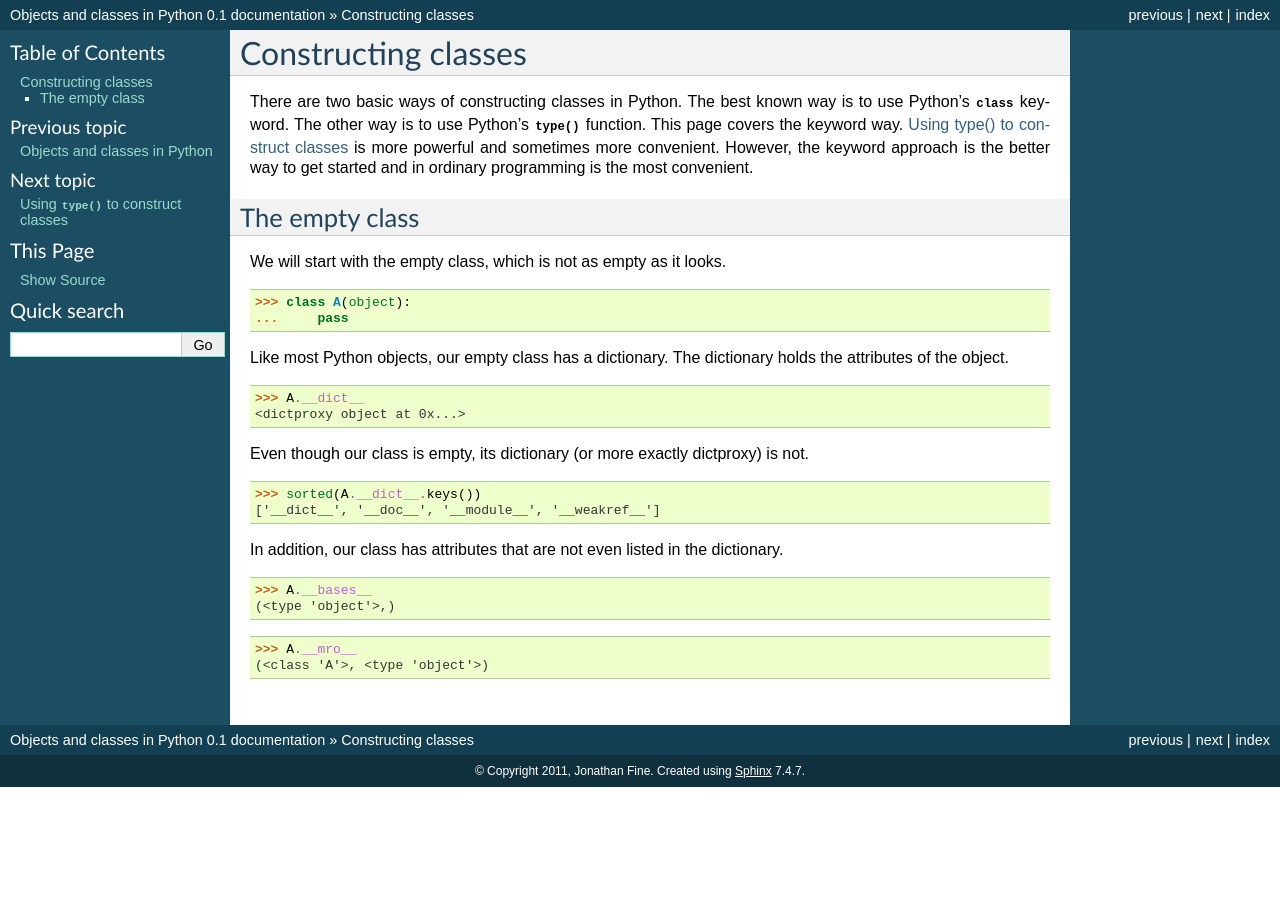
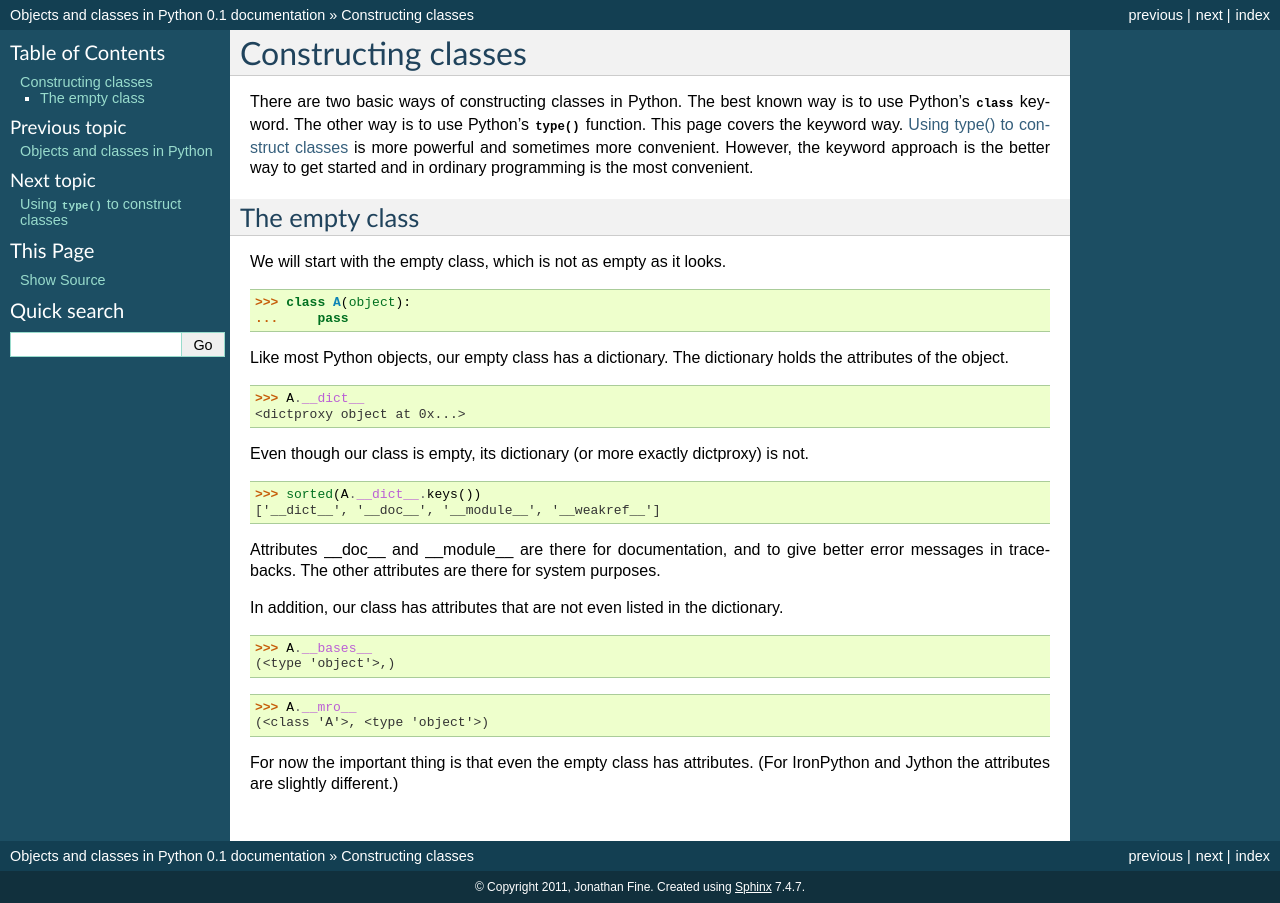
Before and after one commit to nazrulworld/jfine-python-classes-tutorial, a Sphinx documentation site: the page built from source/construct.rst, in a window 1280 px wide. Built offline with Sphinx 7.4.7, drawn with Linux system fonts in a browser that asks for light colours.

Commit message:
More on attributes of empty class.

```diff
--- a/source/construct.rst
+++ b/source/construct.rst
@@ -28,6 +28,9 @@ dictproxy) is not.
 >>> sorted(A.__dict__.keys())
 ['__dict__', '__doc__', '__module__', '__weakref__']
 
+Attributes __doc__ and __module__ are there for documentation, and to
+give better error messages in tracebacks.  The other attributes are
+there for system purposes.
 
 In addition, our class has attributes that are not even listed in the
 dictionary.
@@ -37,3 +40,7 @@ dictionary.
 
 >>> A.__mro__
 (<class 'A'>, <type 'object'>)
+
+For now the important thing is that even the empty class has
+attributes.  (For IronPython and Jython the attributes are slightly
+different.)
```
